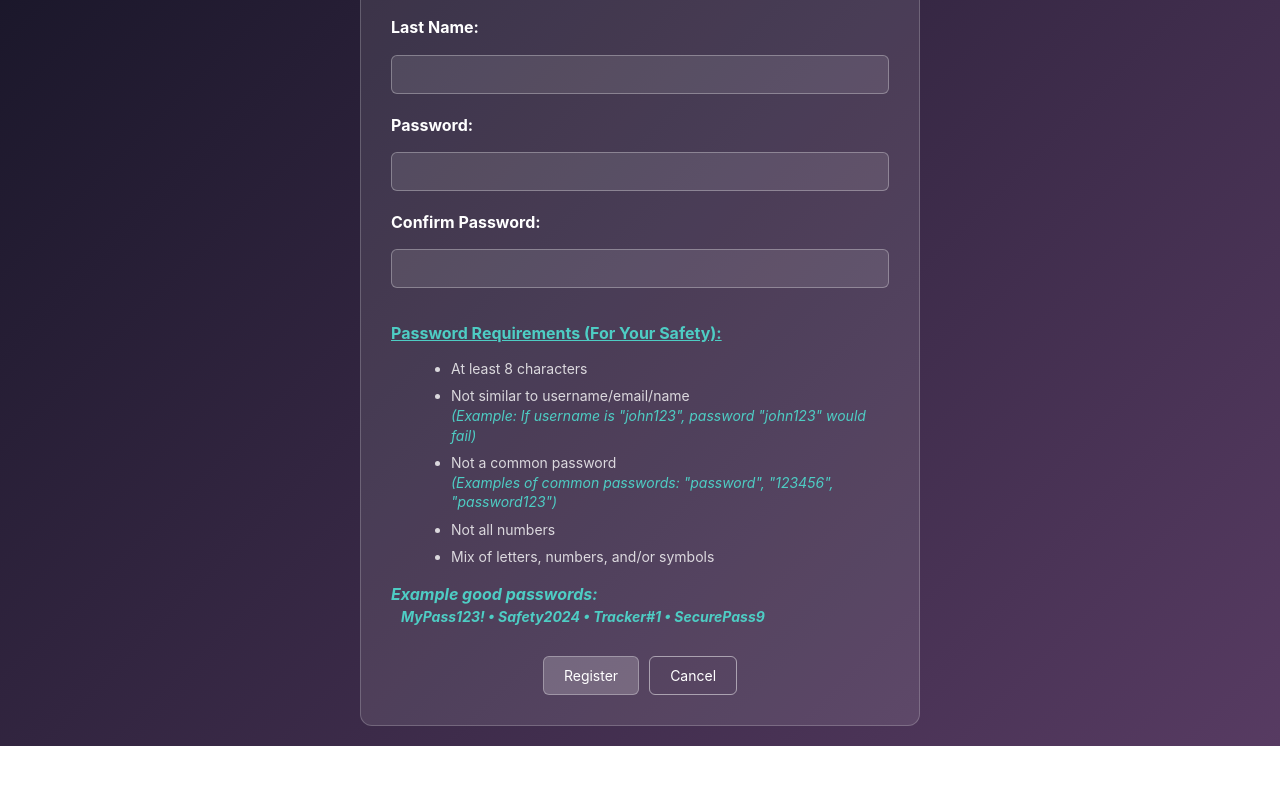
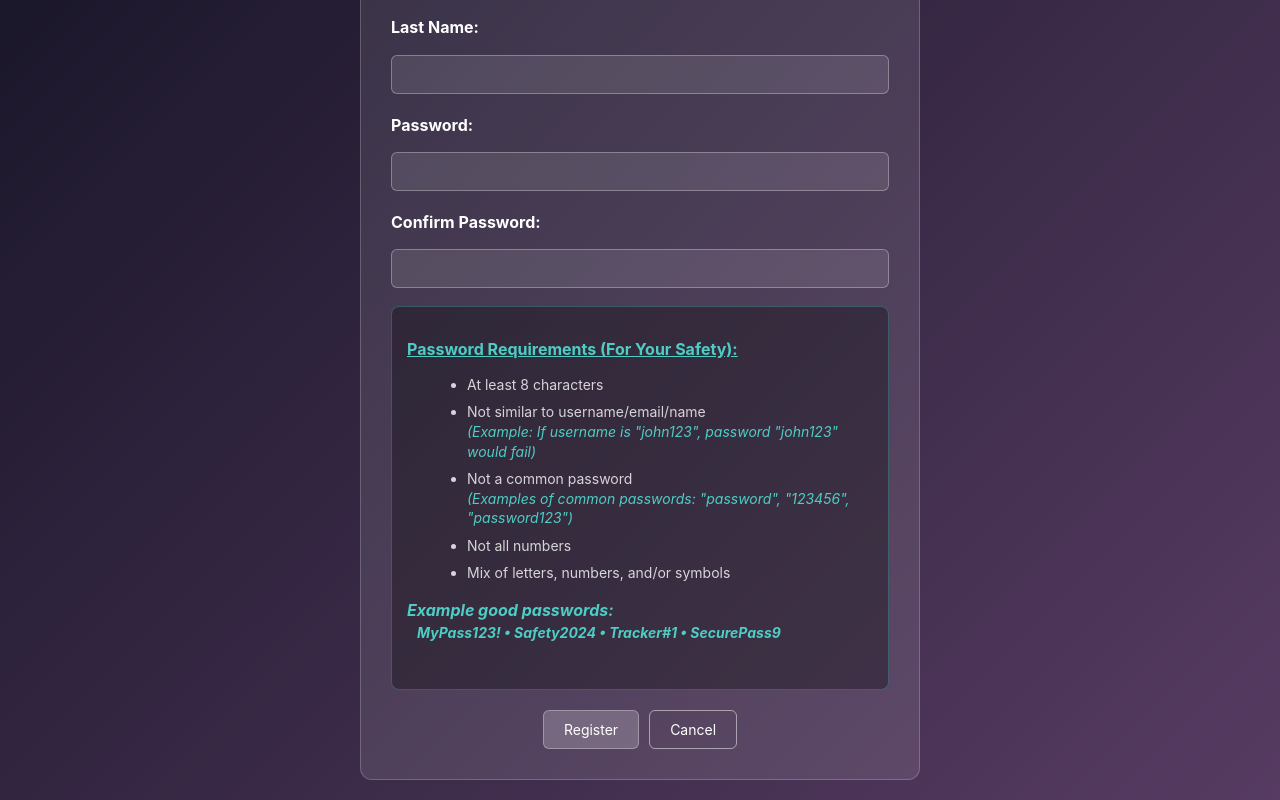
Before and after one commit to SylviaRemington/safety-tracker-react-front-end, a React (Vite) app: page /register in a window 1280 px wide. Shown: the part 473-1273 px from the top of the page. Before the commit the page ends 1219 px from the top, so only its background shows below. Built offline with nearby package versions, Linux system fonts and the light colour scheme; no server answers.

Commit message:
adding darker background for using teal colors so that it fulfills the contrast standard for register page

```diff
--- a/src/components/RegisterForm/RegisterForm.jsx
+++ b/src/components/RegisterForm/RegisterForm.jsx
@@ -130,7 +130,7 @@ const RegisterForm = () => {
               required
               className="form-input"
             />
-            <div style={{ marginTop: '10px', fontSize: '16px', color: 'rgba(255, 255, 255, 0.8)' }}>
+            <div style={{ marginTop: '10px', fontSize: '16px', color: 'rgba(255, 255, 255, 0.8)', backgroundColor: 'rgba(0, 0, 0, 0.3)', padding: '15px', borderRadius: '8px', border: '1px solid rgba(78, 205, 196, 0.3)' }}>
               <p style={{ marginBottom: '5px', fontWeight: 'bold', fontSize: '16px', color: '#4ecdc4', textDecoration: 'underline' }}>Password Requirements (For Your Safety):</p>
               <ul style={{ marginLeft: '20px', marginBottom: '10px', fontSize: '14px' }}>
                 <li style={{ marginBottom: '8px' }}>At least 8 characters</li>
@@ -140,6 +140,7 @@ const RegisterForm = () => {
                 <li style={{ marginBottom: '8px' }}>Mix of letters, numbers, and/or symbols</li>
               </ul>
               <p style={{ marginBottom: '8px', fontWeight: 'bold', color: '#4ecdc4', fontStyle: 'italic' }}>Example good passwords:<br /><span style={{ fontSize: '14px', color: '#4ecdc4', marginLeft: '10px' }}>MyPass123! • Safety2024 • Tracker#1 • SecurePass9</span></p>
+              <br />
             </div>
           </div>
           <div className="form-buttons">
```
